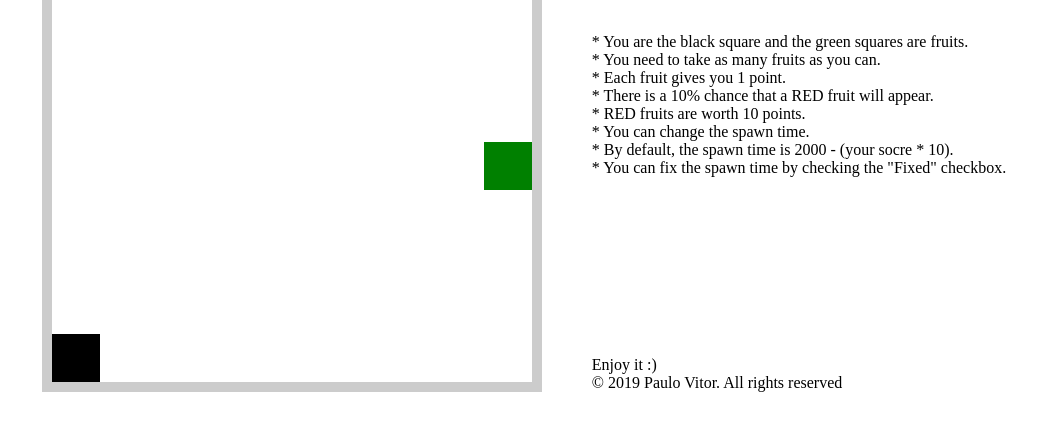
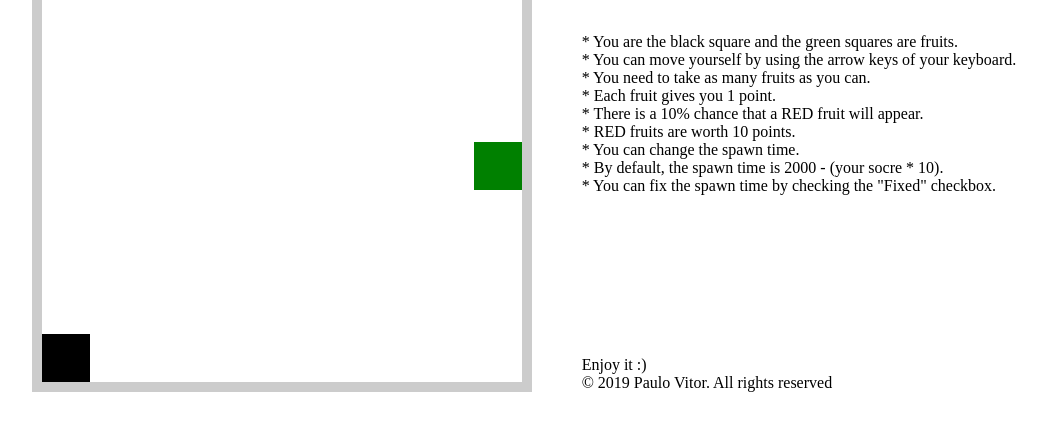
Before and after one commit to PauloVLB/SimpleGame, a plain HTML site: page index.html in a window 1280 px wide. Shown: the part 148-578 px from the top of the page, without its empty margins (116-1159 px from the left). Drawn offline with Linux system fonts and the light colour scheme.

Commit message:
Added some instructions to the user.

```diff
--- a/index.html
+++ b/index.html
@@ -25,6 +25,7 @@
 
             <br><br>
             <p>* You are the black square and the green squares are fruits.</p>
+            <p>* You can move yourself by using the arrow keys of your keyboard.</p>
             <p>* You need to take as many fruits as you can.</p>
             <p>* Each fruit gives you 1 point.</p>
             <p>* There is a 10% chance that a RED fruit will appear.</p>
```
